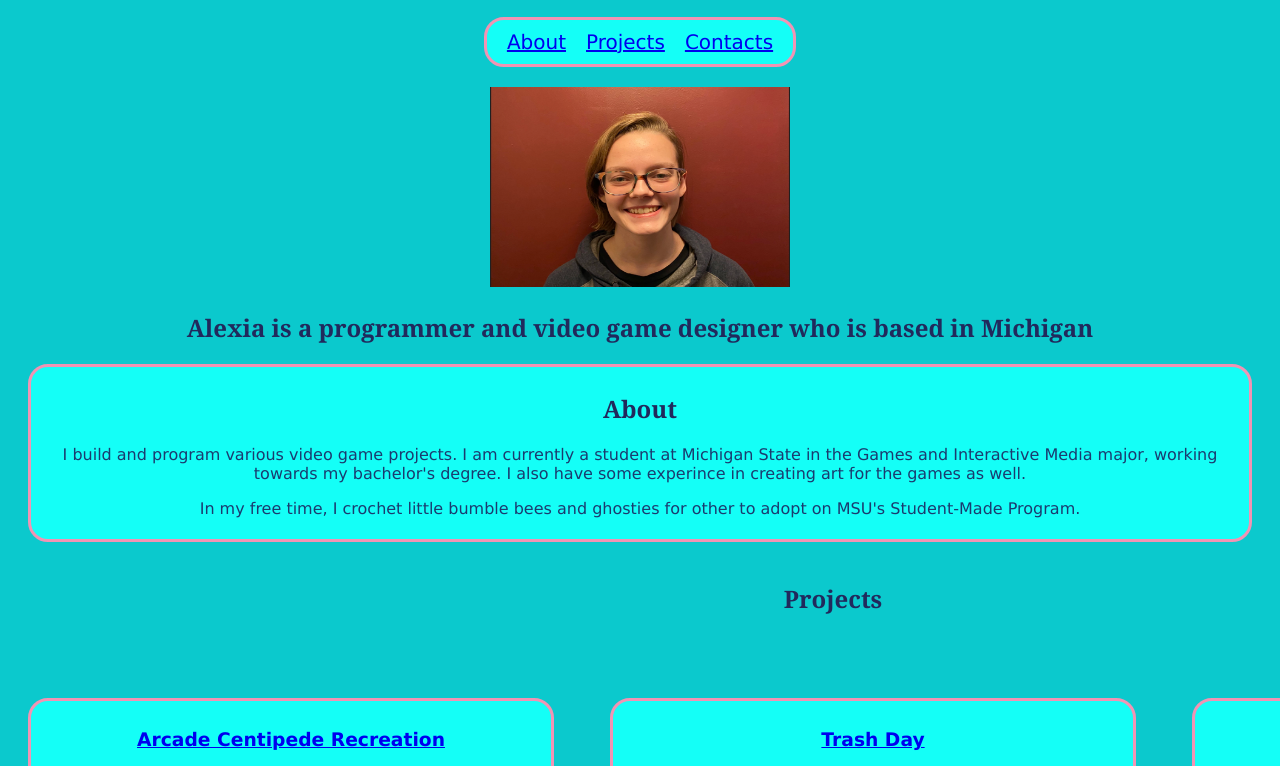
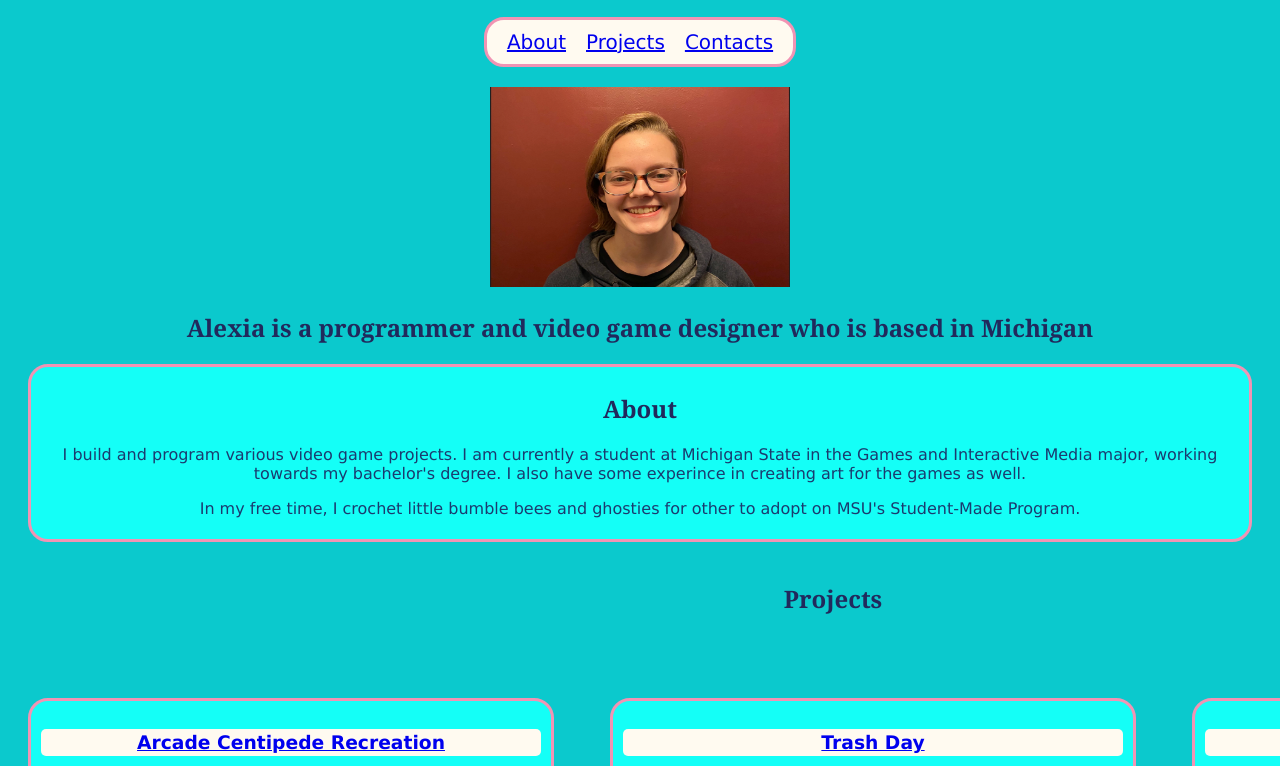
Before and after one commit to Blu4077/Portfolio, a plain HTML site: page index.html in a window 1280 px wide. Shown: the part 160-926 px from the top of the page. Drawn offline with nearby package versions, Linux system fonts and the light colour scheme.

Commit message:
Update background of navigation and headers of the projects so they are still visible when in dark mode

```diff
--- a/style.css
+++ b/style.css
@@ -79,6 +79,11 @@ h2 {
     }
 }
 
+#projects h3{
+    background: FloralWhite;
+    padding: 3px;
+    border-radius: 5px;
+}
 
 /*
 #projects .articles{
@@ -136,7 +141,7 @@ nav {
     width: fit-content;
     margin: var(--standard-gap) auto;
     padding: 10px 20px;
-    background: var(--secondary-bg);
+    background: FloralWhite;
     border: 3px solid var(--section);
     border-radius: var(--standard-radius);
     font-size: 20px;
```
